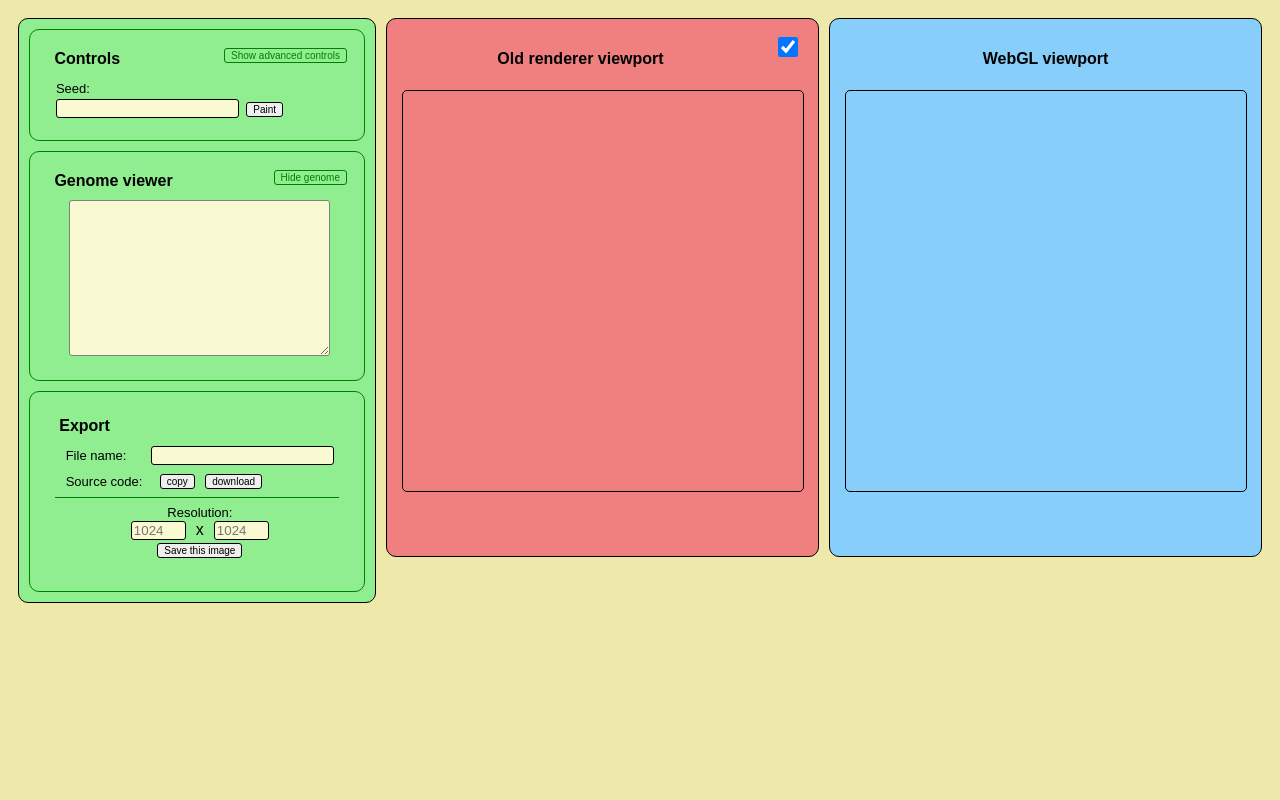
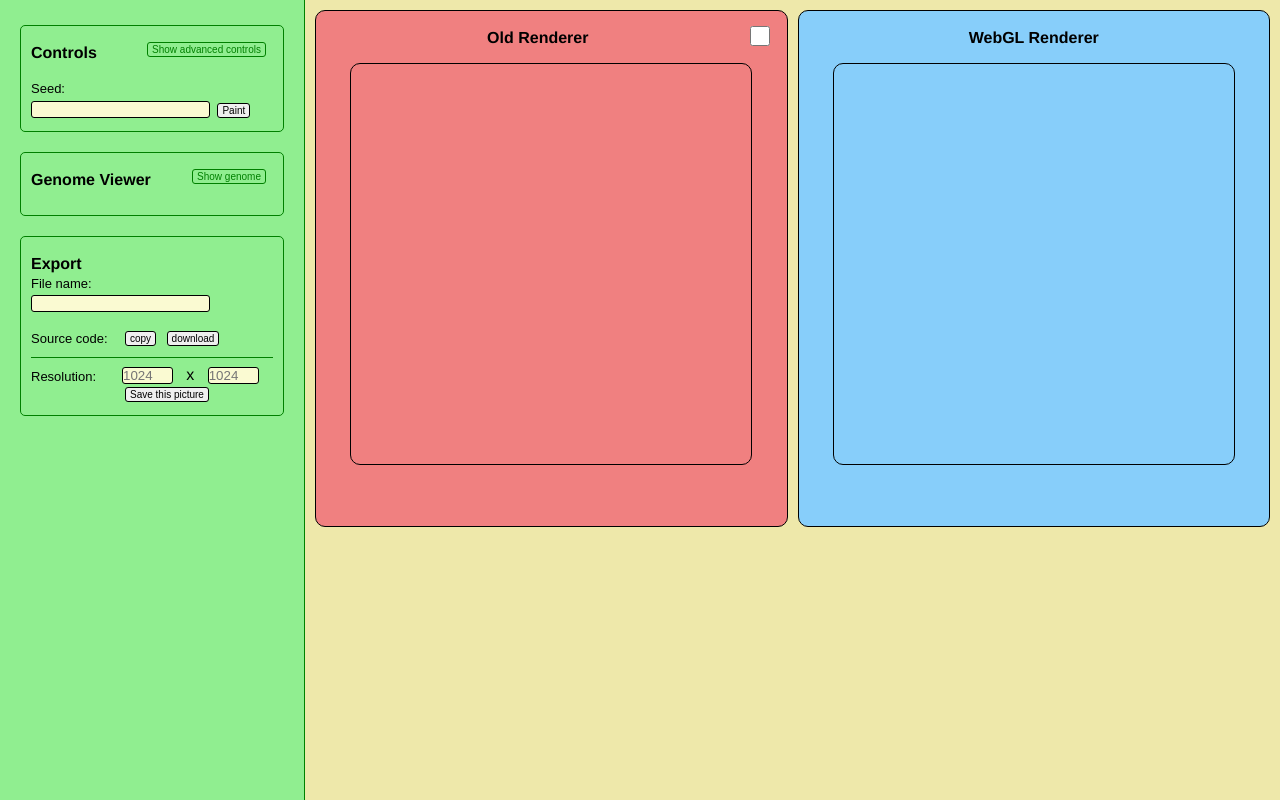
Before and after one commit to slaimon/webgl-random-art-demo, a plain HTML site: page index.html in a window 1280 px wide. Drawn offline with Linux system fonts and the light colour scheme.

Commit message:
refactored the frontend
I rewrote index.html and base.css in a hopefully more readable and mantainable form.

```diff
--- a/base.css
+++ b/base.css
@@ -1,21 +1,17 @@
-:root {
-    --darkred: rgb(150,0,0);
+* {
+    margin: 0;
+    padding: 0;
+    box-sizing: border-box;
+}
+#document {
+    background-color: palegoldenrod;
+    font-family: Helvetica, sans-serif;
 }
 
-#document {
-    background: palegoldenrod;
-    font-family: Arial, Helvetica, sans-serif;
-}
-canvas {
-    border: solid 1px black;
-    border-radius: 5px;
-}
-div {
-    border-radius: 10px;
-    padding: 10px;
-}
-textarea {
-    background-color: lightgoldenrodyellow;
+h2 {
+    font-size: medium;
+    margin-bottom: 1em;
+    margin-top: 0.5em;
 }
 button,
 input[type=submit],
@@ -25,6 +21,7 @@ input[type=button] {
     color: black;
     border: 1px solid;
     border-radius: 3px;
+    padding: 1px 4px;
     margin: 3px;
 }
 input[type=text] {
@@ -37,102 +34,96 @@ textarea[readonly=true] {
     border: 1px solid gray;
     border-radius: 3px;
 }
-hr {
-    margin: 0;
-    align-self: stretch;
-}
 label {
     float: left;
-    width: 6em;
+    width: 4.5em;
     margin-right: 1em;
     margin: 0.25em 1em 0.25em 0;
     font-size: small;
     font-family: sans-serif;
 }
-.labeledElement {
-    vertical-align: top;
+#exportPanel label {
+    width: 6em;
+}
+fieldset {
+    border: none;
+    padding: 0px;
 }
 
-.topRightToggle {
+.sidebar {
+    width: 305px;
+    height: 100%;
+    position: fixed;
+    top: 0;
+    left: 0;
+    overflow-y: scroll;
+    padding: 15px 10px;
+    background-color: lightgreen;
+    border-right: 1px solid green;
+
+    display: flex;
+    flex-direction: column;
+    justify-content: flex-start;
+}
+.sidebar .panel {
+    border: solid 1px green;
+    border-radius: 5px;
+    padding: 10px;
+    margin: 10px;
+
+}
+.sidebar hr {
+    background-color: green;
+    border: none;
+    height: 1px;
+    margin: 0.5em 0;
+    align-self: stretch;
+}
+.panelControlArea {
     float: right;
     padding-top: 5px;
     padding-right: 7px;
     margin-top: 0%;
+    font-size: small;
 }
-.topRightToggle > button {
+.panelControlArea button {
     background-color: inherit;
-    margin: 0px;
-}
-.container {
-    padding: 0px;
-}
-.indentedContainer{
-    text-align: left;
-    padding: 0px;
-    padding-left: 2%;
-}
-.separator {
-    margin: 0 10px;
-    font-size: medium;
+    color: green;
+    margin: 0;
 }
 
-#parent {
+.mainpage {
+    left: 0;
+    top: 0;
+    margin-left: 305px;
+    overflow-y: scroll;
+    padding: 10px;
+
     display: grid;
     text-align: center;
-    grid-template-columns: 1fr 2fr 2fr;
+    grid-template-columns: 1fr 1fr;
     grid-template-rows: auto;
     gap: 10px;
     border: none;
 }
-#parent > div {
+.mainpage .panel {
+    border: 1px solid black;
+    border-radius: 10px;
+    padding: 10px;
+}
+.mainpage canvas {
     border: solid 1px black;
+    border-radius: 10px;
 }
-#sideBar {
-    padding: 10px;
-    background: lightgreen;
-    border-color: lightgreen;
-    grid-column: 1;
-    grid-row: 1 / 3;
+.mainpage .canvasCaption {
+    font-family: monospace;
+    margin: 16px 0;
+}
 
-    display: block;
-    grid-template-rows: auto;
-    text-align: left;
-    gap: 10px;
-}
-.sideBarPanel {
-    border: solid 1px green;
-    min-height: 10px;
-    min-width: 290px;
-}
-#genomePanel,
-#controlPanel {
-    margin-bottom: 3%;
-}
-#sideBar h4 {
-    margin-top: 0px;
-    margin-bottom: 0.6em;
-    padding-left: 1.5%;
-}
-#exportPanel div {
-    margin: 5px;
-}
-#saveImageArea {
-    text-align: center;
-}
-#advancedToggle,
-#genomeToggle {
-    color: green;
-}
-#oldRenderer {
-    background: lightcoral;
-    border-color: lightcoral;
-}
 #oldRendererToggle {
     width: 1.5em;
     height: 1.5em;
-    border-radius: 50%;
 }
-#newRenderer {
-    background: lightskyblue;
-    border-color: lightskyblue;
+#genomePanel .panelContent {
+    text-align: center;
 }
--- a/index.html
+++ b/index.html
@@ -7,80 +7,84 @@
     <title>( demo )</title>
 </head>
 <body id="document">
-    <div id="parent">
-        <div id="sideBar">
-            <div id="controlPanel" class="sideBarPanel">
-                <div class="topRightToggle">
+    <div class="header">
+        <div class="sidebar">
+            <div class="panel" name="Control Panel">
+                <div class="panelControlArea">
                     <button id="advancedToggle" name="advanced controls">Show advanced controls</button>
                 </div>
-                <div>
-                    <h4>Controls</h4>
-                    <form id="input" onsubmit="return false;" class="indentedContainer" style="display: grid;">
-                        <label for="mainControl">Seed:</label>
-                        <div id="mainControl" class="container">
-                            <input id="seed" type="text" class="labeledElement" value="" autocomplete="off">
+                <h2>Controls</h2>
+                <div class="panelContent">
+                    <form onsubmit="return false;">
+                        <label for="seedInput">Seed:</label>
+                        <div id="seedInput">
+                            <input id="seed" type="text" class="labeledElement" autocomplete="off">
                             <input id="paintButton" type="submit" value="Paint">
                         </div>
-                        <span id="advancedControls" style="display: none;">
-                            <hr style="background-color: green; border: none; height: 1px; margin: 0.5em 0;">
-                            <label for="dnaSize" style="margin: 0;">DNA size:
-                                <input id="dnaSize" type="text" class="labeledElement" value="" size="3" maxlength="3" autocomplete="off" style="margin-top: 0.25em;">
-                            </label>
-                        </span>
+                        <div id="advancedControls" style="display: none;">
+                            <hr>
+                            <label for="dnaSize">DNA size:</label>
+                            <input id="dnaSize" type="text" class="labeledElement" size="3" maxlength="3" autocomplete="off">
+                        </div>
                     </form>
                 </div>
             </div>
-            <div id="genomePanel" class="sideBarPanel">
-                <div class="topRightToggle">
-                    <button id="genomeToggle" name="genome">Hide genome</button>
+            <div class="panel" id="genomePanel" name="Genome Panel">
+                <div class="panelControlArea">
+                    <button id="genomeToggle" name="genome">Show genome</button>
                 </div>
-                <div id="genomeListing">
-                    <h4>Genome viewer</h4>
-                    <div class="indentedContainer" style="text-align: center;">
-                        <textarea id="genomeListingBox" readonly="true" cols=30 rows=10 value="" autocomplete="off"></textarea>
+                <h2>Genome Viewer</h2>
+                <div class="panelContent">
+                    <div>
+                        <textarea id="genomeListingBox" readonly="true" cols=25 rows=10 value="" autocomplete="off" style="display: none;"></textarea>
                     </div>
                 </div>
             </div>
-            <div id="exportPanel" class="sideBarPanel">
-                <div class="topRightToggle" id="exportMessage" style="font-size: small;"></div>
-                <div>
-                    <h4>Export</h4>
-                    <div id="nameArea" class="indentedContainer" style="display: flex; justify-content: center; align-items: center;">
-                        <label for="fileName">File name:</label>
-                        <input type="text" id="filename" class="labeledElement" value="" autocomplete="off">
+            <div class="panel" name="Export Panel" id="exportPanel">
+                <div class="panelControlArea">
+                    <p id="exportMessage">&nbsp</p>
+                </div>
+                <h2>Export
+                    <div name="Filename Area">
+                        <label for="filename" style="font-weight: normal; width: 5em;">File name:</label>
+                        <input type="text" id="filename" class="labeledElement" autocomplete="off">
                     </div>
-                    <div id="sourceArea" class="indentedContainer">
+                </h2>
+                <div class="panelContent">
+                    <div name="Source Area">
                         <label for="sourceButtons">Source code:</label>
-                        <div id="sourceButtons" class="labeledElement container">
+                        <span id="sourceButtons" class="labeledElement">
                             <input id="copySourceButton" type="button" value="copy">
                             <input id="downloadSourceButton" type="button" value="download">
-                        </div>
+                        </span>
                     </div>
-                    <hr style="background-color: green; border: none; height: 1px;">
-                    <div id="saveImageArea" class="indentedContainer">
-                        <label for="resolutionControl" style="text-align: center; float: none; margin: 0;">Resolution:</label>
-                        <fieldset id="resolutionControl" style="border: none; padding: 0px; display: flex; justify-content: center;">
-                            <input type="text" id="imageWidth" class="labeledElement" placeholder="1024" size="4" maxlength="4">
-                            <span class="separator">x</span>
-                            <input type="text" id="imageHeight" class="labeledElement" placeholder="1024" size="4" maxlength="4">
+                    <hr>
+                    <div name="Picture Area">
+                        <label for="resolutionInput">Resolution:</label>
+                        <fieldset id="resolutionInput" class="labeledElement">
+                            <input type="text" id="imageWidth" placeholder="1024" size="4" maxlength="4">
+                            <span class="separator">&nbsp x &nbsp</span>
+                            <input type="text" id="imageHeight" placeholder="1024" size="4" maxlength="4">
                         </fieldset>
-                        <input id="saveImageButton" type="button" value="Save this image">
+                        <input id="saveImageButton" type="button" value="Save this picture">
                     </div>
                 </div>
             </div>
         </div>
-        <div id="oldRenderer" class="renderer">
-            <div class="topRightToggle">
-                <input type="checkbox" id="oldRendererToggle" name="oldRendererToggle" checked autocomplete="off"/>
+        <div class="mainpage" name="page content">
+            <div name="old renderer" class="panel" style="background-color:lightcoral;">
+                <div class="panelControlArea">
+                    <input type="checkbox" id="oldRendererToggle"></input>
+                </div>
+                <h2>Old Renderer</h2>
+                <canvas id="oldCanvas" width="400" height="400"></canvas>
+                <p id="oldCanvasPerformance" class="canvasCaption">&nbsp</p>
             </div>
-            <h4>Old renderer viewport</h4>
-            <canvas id="oldCanvas" width="400" height="400"></canvas>
-            <p id="oldCanvasPerformance">&nbsp</p>
-        </div>
-        <div id="newRenderer" class="renderer">
-            <h4>WebGL viewport</h4>
-            <canvas id="webglCanvas" width="400" height="400"></canvas>
-            <p id="webglCanvasPerformance">&nbsp</p>
+            <div name="new renderer" class="panel" style="background-color: lightskyblue;">
+                <h2>WebGL Renderer</h2>
+                <canvas id="webglCanvas" width="400" height="400"></canvas>
+                <p id="webglCanvasPerformance" class="canvasCaption">&nbsp</p>
+            </div>
         </div>
     </div>
 </body>
@@ -96,10 +100,6 @@
     document.getElementById("downloadSourceButton").addEventListener("click", saveGlslSource);
     document.getElementById("saveImageButton").addEventListener("click", savePicture);
 
-    function createToggle(toggleId, elementId) {
-        document.getElementById(toggleId).addEventListener("click", displayToggle(toggleId, elementId));
-    }
-
     function displayToggle(toggleId, elementId) {
         return function () {
             var element = document.getElementById(elementId);
@@ -109,11 +109,15 @@
                 element.style.display = "none";
                 toggle.innerHTML = "Show " + toggle.name;
             } else {
-                element.style.display = "grid";
+                element.style.display = "inline";
                 toggle.innerHTML = "Hide " + toggle.name;
             }
         }
     }
+    function createToggle(toggleId, elementId) {
+        document.getElementById(toggleId).addEventListener("click", displayToggle(toggleId, elementId));
+    }
+
     createToggle("genomeToggle", "genomeListingBox");
     createToggle("advancedToggle", "advancedControls");
 </script>
```
